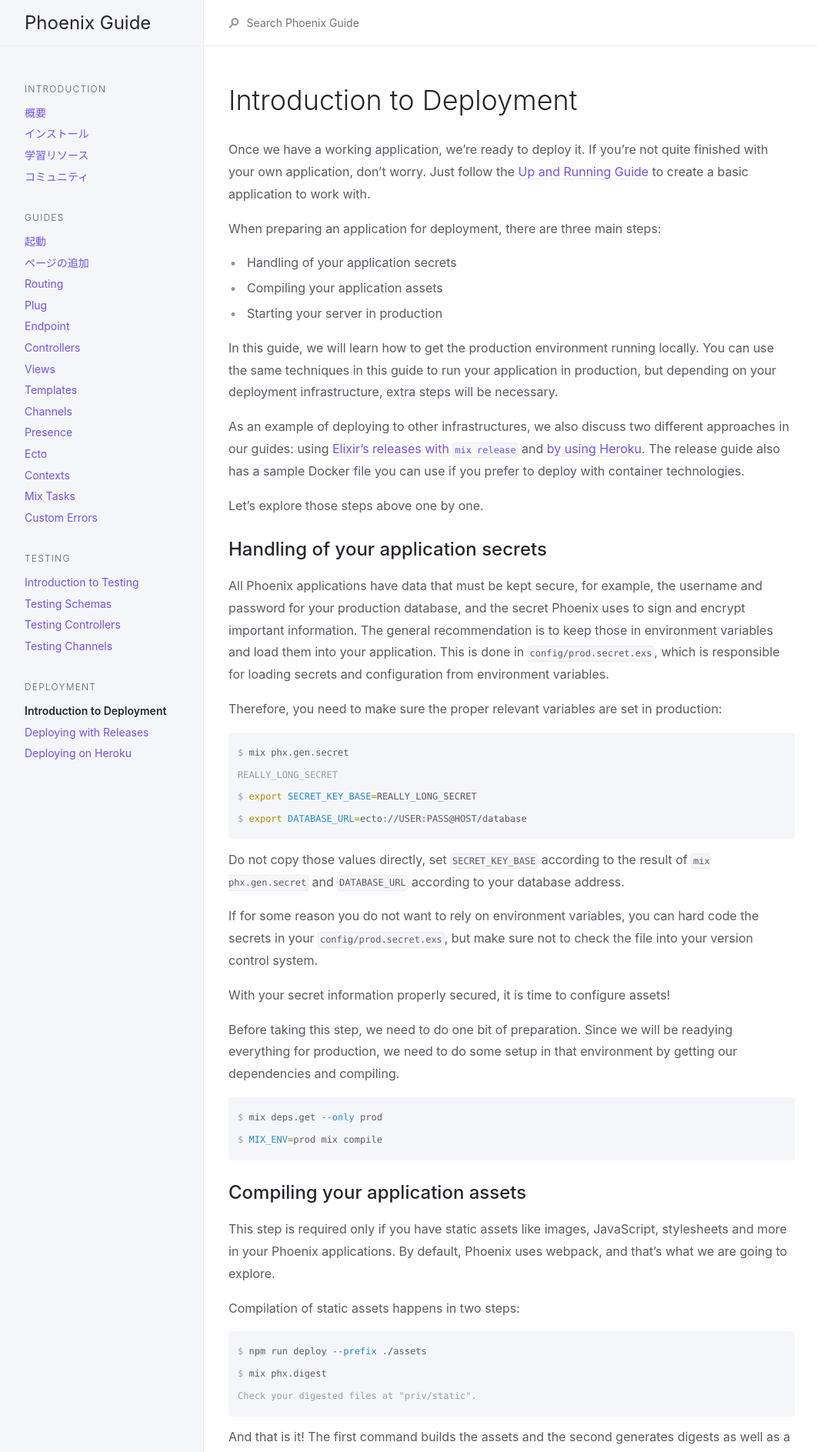
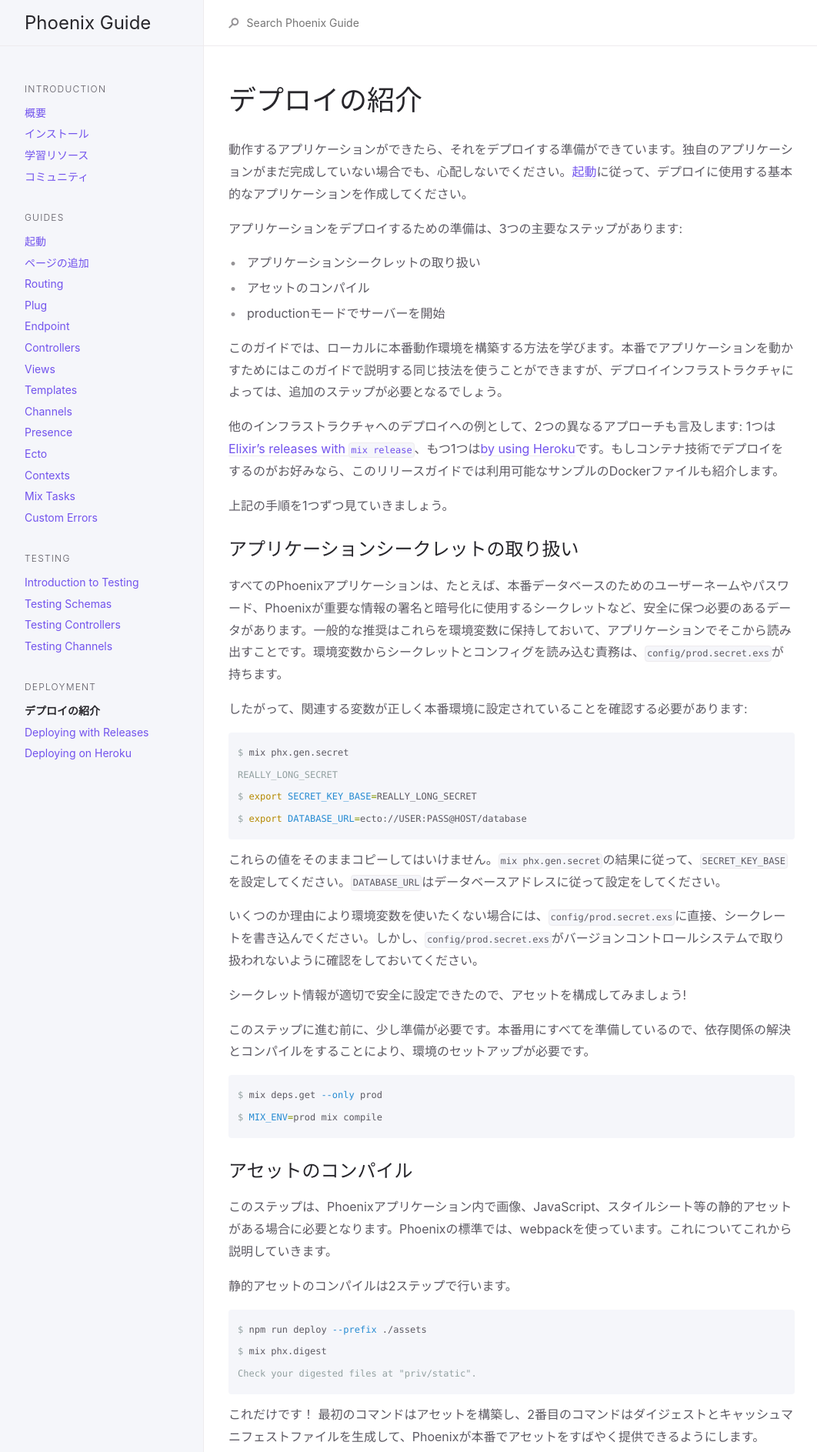
Before and after one commit to fukuoka-ex/phoenix-guide-ja, a Jekyll site: the page built from guides/1.4/deployment/deployment.md, in a window 1280 px wide. Shown: the top 1887 px of the page at 77% size, without its empty margins (107-1169 px from the left). Built offline with Jekyll 4.4.1, drawn with Linux system fonts in a browser that asks for light colours; some of the changed text lies outside the part shown.

Commit message:
translate guides/1.4/deployment/deployment.md

````diff
--- a/guides/1.4/deployment/deployment.md
+++ b/guides/1.4/deployment/deployment.md
@@ -1,31 +1,31 @@
 ---
 layout: default
 group: deployment
-title: Introduction to Deployment
+title: デプロイの紹介
 nav_order: 1
 hash: cf93367bb60e09db056d9075adbbd05f47325052
 ---
-# Introduction to Deployment
+# デプロイの紹介
 
-Once we have a working application, we're ready to deploy it. If you're not quite finished with your own application, don't worry. Just follow the [Up and Running Guide](up_and_running.html) to create a basic application to work with.
+動作するアプリケーションができたら、それをデプロイする準備ができています。独自のアプリケーションがまだ完成していない場合でも、心配しないでください。[起動](./../up_and_running.html)に従って、デプロイに使用する基本的なアプリケーションを作成してください。
 
-When preparing an application for deployment, there are three main steps:
+アプリケーションをデプロイするための準備は、3つの主要なステップがあります:
 
-  * Handling of your application secrets
-  * Compiling your application assets
-  * Starting your server in production
+  * アプリケーションシークレットの取り扱い
+  * アセットのコンパイル
+  * productionモードでサーバーを開始
 
-In this guide, we will learn how to get the production environment running locally. You can use the same techniques in this guide to run your application in production, but depending on your deployment infrastructure, extra steps will be necessary.
+このガイドでは、ローカルに本番動作環境を構築する方法を学びます。本番でアプリケーションを動かすためにはこのガイドで説明する同じ技法を使うことができますが、デプロイインフラストラクチャによっては、追加のステップが必要となるでしょう。
 
-As an example of deploying to other infrastructures, we also discuss two different approaches in our guides: using [Elixir's releases with `mix release`](releases.html) and [by using Heroku](heroku.html). The release guide also has a sample Docker file you can use if you prefer to deploy with container technologies.
+他のインフラストラクチャへのデプロイへの例として、2つの異なるアプローチも言及します: 1つは[Elixir's releases with `mix release`](releases.html)、もつ1つは[by using Heroku](heroku.html)です。もしコンテナ技術でデプロイをするのがお好みなら、このリリースガイドでは利用可能なサンプルのDockerファイルも紹介します。
 
-Let's explore those steps above one by one.
+上記の手順を1つずつ見ていきましょう。
 
-## Handling of your application secrets
+## アプリケーションシークレットの取り扱い
 
-All Phoenix applications have data that must be kept secure, for example, the username and password for your production database, and the secret Phoenix uses to sign and encrypt important information. The general recommendation is to keep those in environment variables and load them into your application. This is done in `config/prod.secret.exs`, which is responsible for loading secrets and configuration from environment variables.
+すべてのPhoenixアプリケーションは、たとえば、本番データベースのためのユーザーネームやパスワード、Phoenixが重要な情報の署名と暗号化に使用するシークレットなど、安全に保つ必要のあるデータがあります。一般的な推奨はこれらを環境変数に保持しておいて、アプリケーションでそこから読み出すことです。環境変数からシークレットとコンフィグを読み込む責務は、`config/prod.secret.exs`が持ちます。
 
-Therefore, you need to make sure the proper relevant variables are set in production:
+したがって、関連する変数が正しく本番環境に設定されていることを確認する必要があります:
 
 ```console
 $ mix phx.gen.secret
@@ -34,24 +34,24 @@ $ export SECRET_KEY_BASE=REALLY_LONG_SECRET
 $ export DATABASE_URL=ecto://USER:PASS@HOST/database
 ```
 
-Do not copy those values directly, set `SECRET_KEY_BASE` according to the result of `mix phx.gen.secret` and `DATABASE_URL` according to your database address.
+これらの値をそのままコピーしてはいけません。`mix phx.gen.secret`の結果に従って、`SECRET_KEY_BASE`を設定してください。`DATABASE_URL`はデータベースアドレスに従って設定をしてください。
 
-If for some reason you do not want to rely on environment variables, you can hard code the secrets in your `config/prod.secret.exs`, but make sure not to check the file into your version control system.
+いくつのか理由により環境変数を使いたくない場合には、`config/prod.secret.exs`に直接、シークレートを書き込んでください。しかし、`config/prod.secret.exs`がバージョンコントロールシステムで取り扱われないように確認をしておいてください。
 
-With your secret information properly secured, it is time to configure assets!
+シークレット情報が適切で安全に設定できたので、アセットを構成してみましょう!
 
-Before taking this step, we need to do one bit of preparation. Since we will be readying everything for production, we need to do some setup in that environment by getting our dependencies and compiling.
+このステップに進む前に、少し準備が必要です。本番用にすべてを準備しているので、依存関係の解決とコンパイルをすることにより、環境のセットアップが必要です。
 
 ```console
 $ mix deps.get --only prod
 $ MIX_ENV=prod mix compile
 ```
 
-## Compiling your application assets
+## アセットのコンパイル
 
-This step is required only if you have static assets like images, JavaScript, stylesheets and more in your Phoenix applications. By default, Phoenix uses webpack, and that's what we are going to explore.
+このステップは、Phoenixアプリケーション内で画像、JavaScript、スタイルシート等の静的アセットがある場合に必要となります。Phoenixの標準では、webpackを使っています。これについてこれから説明していきます。
 
-Compilation of static assets happens in two steps:
+静的アセットのコンパイルは2ステップで行います。
 
 ```console
 $ npm run deploy --prefix ./assets
@@ -59,9 +59,9 @@ $ mix phx.digest
 Check your digested files at "priv/static".
 ```
 
-And that is it! The first command builds the assets and the second generates digests as well as a cache manifest file so Phoenix can quickly serve assets in production.
+これだけです！ 最初のコマンドはアセットを構築し、2番目のコマンドはダイジェストとキャッシュマニフェストファイルを生成して、Phoenixが本番でアセットをすばやく提供できるようにします。
 
-Keep in mind that, if you by any chance forget to run the steps above, Phoenix will show an error message:
+上記ステップの実行を忘れた場合には、Phoenixがエラーメッセージを吐き出すことを覚えておいてください:
 
 ```console
 $ PORT=4001 MIX_ENV=prod mix phx.server
@@ -69,37 +69,37 @@ $ PORT=4001 MIX_ENV=prod mix phx.server
 10:50:18.735 [error] Could not find static manifest at "my_app/_build/prod/lib/foo/priv/static/cache_manifest.json". Run "mix phx.digest" after building your static files or remove the configuration from "config/prod.exs".
 ```
 
-The error message is quite clear: it says Phoenix could not find a static manifest. Just run the commands above to fix it or, if you are not serving or don't care about assets at all, you can just remove the `cache_static_manifest` configuration from `config/prod.exs`.
+エラーメッセージは非常に明確です。Phoenixが静的なマニフェストを見つけられなかったことを表しています。上記のコマンドを実行して修正するか、アセットを提供しないかまったく気にしない場合には、`config/prod.exs`から`cache_static_manifest`設定を削除してください。
 
-## Starting your server in production
+## productionモードでサーバーを開始
 
-To run Phoenix in production, we need to set the `PORT` and `MIX_ENV` environment variables when invoking `mix phx.server`:
+productionモードでPhoenixを開始するには、`mix phx.server`を実行する際に、`PORT`と`MIX_ENV`環境を設定しておく必要があります:
 
 ```console
 $ PORT=4001 MIX_ENV=prod mix phx.server
 10:59:19.136 [info] Running MyApp.Endpoint with Cowboy on http://example.com
 ```
 
-To run in detached mode so that the Phoenix server does not stop and continues to run even if you close the terminal:
+デタッチモードを使うと、ターミナルを閉じたときにPhoenixサーバーを止めずに実行し続けるようになります:
 
 ```console
 $ PORT=4001 MIX_ENV=prod elixir --erl "-detached" -S mix phx.server
 ```
 
-In case you get an error message, please read it carefully, and open up a bug report if it is still not clear how to address it.
+エラーメッセージが表示された場合は、注意深く読んで、まだ対処方法が明確でない場合はバグレポートを確認してください。
 
-You can also run your application inside an interactive shell:
+IEx内でアプリケーションを動かすこともできます:
 
 ```console
 $ PORT=4001 MIX_ENV=prod iex -S mix phx.server
 10:59:19.136 [info] Running MyApp.Endpoint with Cowboy on http://example.com
 ```
 
-## Putting it all together
+## まとめ
 
-The previous sections give an overview about the main steps required to deploy your Phoenix application. In practice, you will end-up adding steps of your own as well. For example, if you are using a database, you will also want to run `mix ecto.migrate` before starting the server to ensure your database is up to date.
+前の節までは、Phoenixアプリケーションをデプロイするために必要な主要ステップを概説しました。実際には、最終的に独自のステップを追加することになります。たとえば、データベースを使用している場合、サーバーを起動する前に`mix ecto.migrate`を実行して、データベースが最新であることを確認することもできます。
 
-Overall, here is a script you can use as a starting point:
+全体として、ここに雛形として使用できるスクリプトを示しておきます:
 
 ```console
 # Initial setup
@@ -117,4 +117,4 @@ $ MIX_ENV=prod mix ecto.migrate
 $ PORT=4001 MIX_ENV=prod mix phx.server
 ```
 
-And that's it. Next you can learn [how to deploy Phoenix with Elixir's releases](releases.html) and [how to deploy to Heroku](heroku.html).
+以上です。次は[how to deploy Phoenix with Elixir's releases](releases.html) と [how to deploy to Heroku](heroku.html)を学ぶことができます。
````
